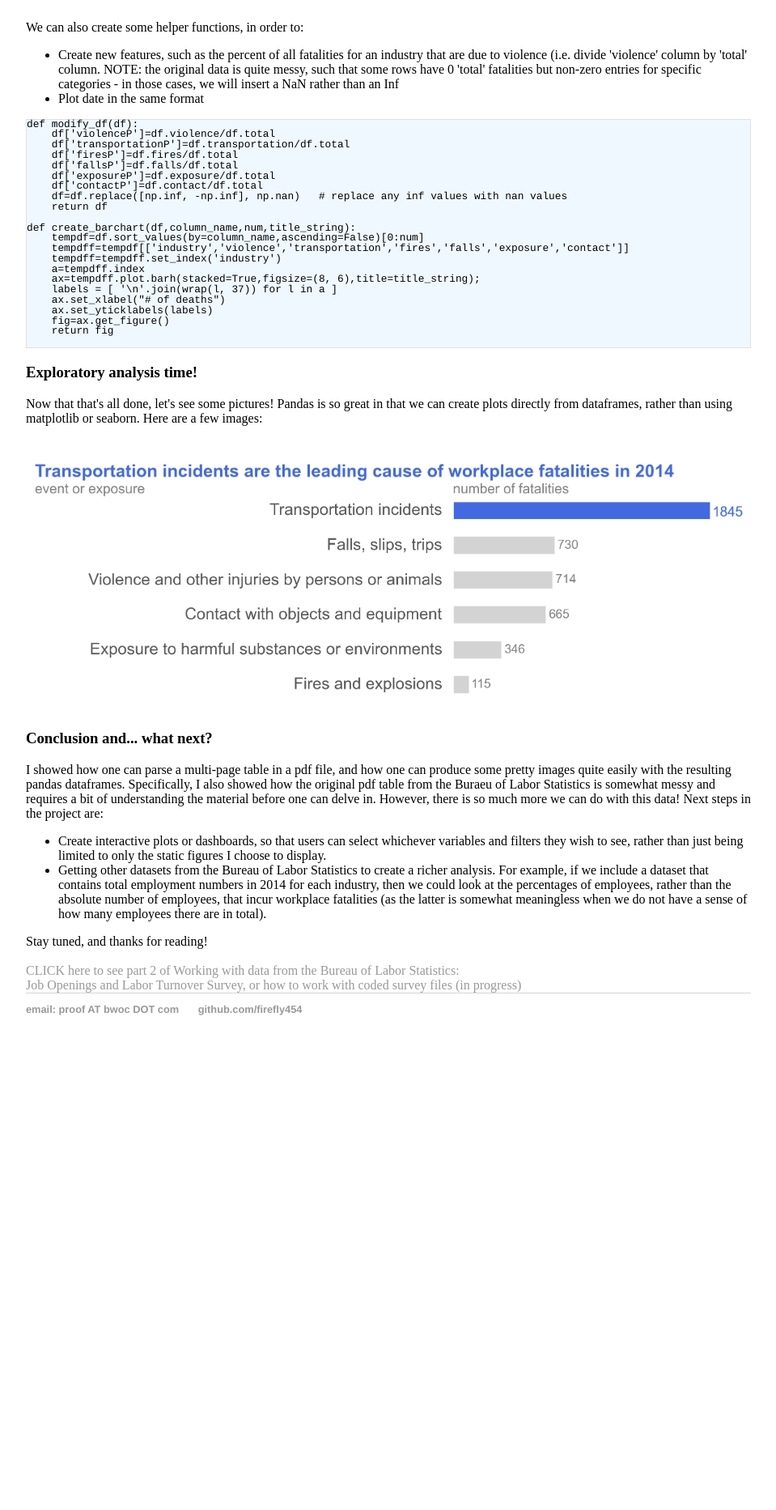
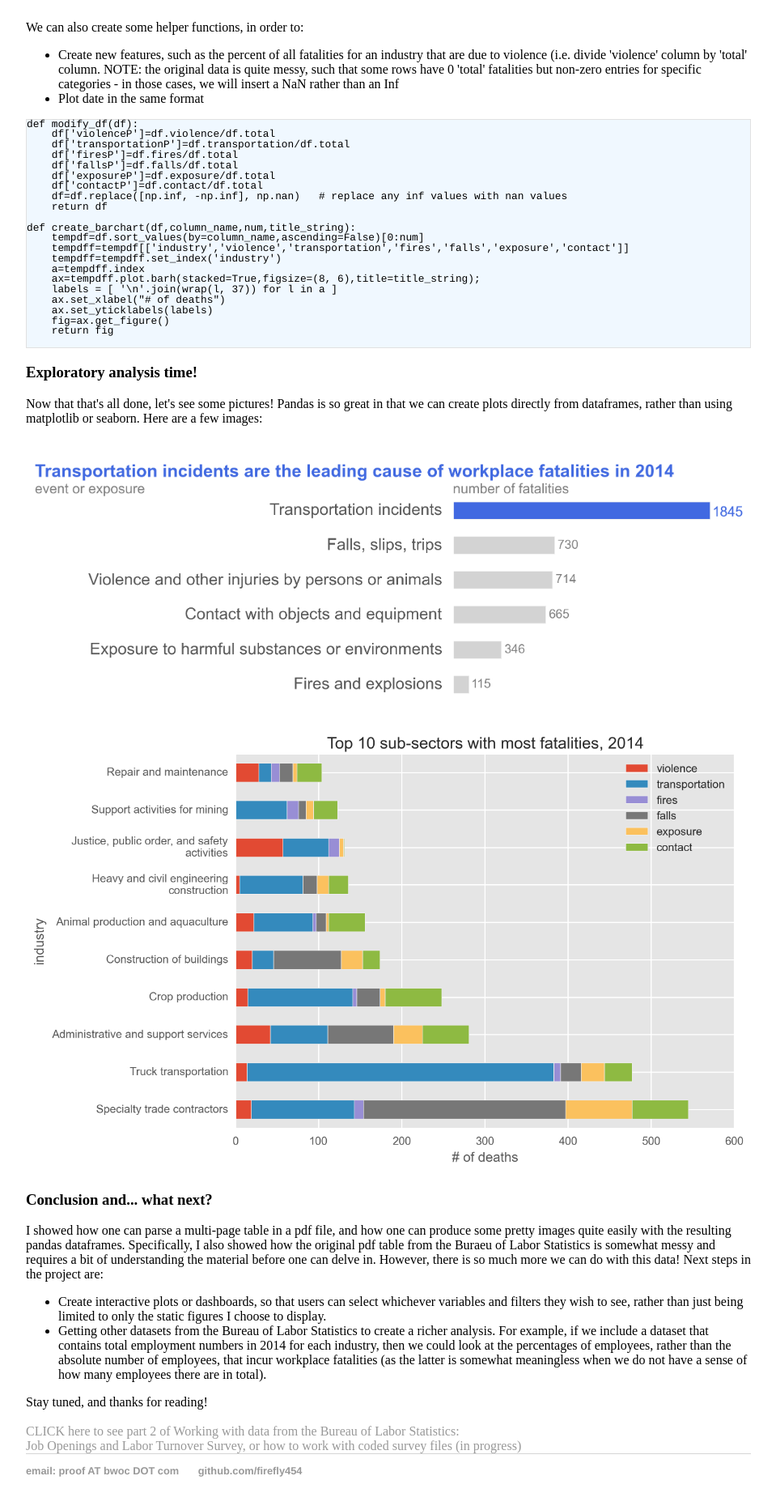
Before and after one commit to firefly454/firefly454.github.io, a Jekyll site: the page built from projects/bls.html, in a window 1280 px wide. Shown: the part 4535-6400 px from the top of the page at 81% size, without its empty margins (160-1119 px from the left). Built offline with Jekyll 4.4.1, drawn with Linux system fonts in a browser that asks for light colours; before the commit the page ends 5849 px from its top, so only the background shows below that.

Commit message:
Update bls.html

```diff
--- a/projects/bls.html
+++ b/projects/bls.html
@@ -277,7 +277,8 @@
      <img src="bls_images/violenceP_gr20_top10.png" alt="top 10 violenceP >20 fatalities, specific industries" width="80%">
      </div>
      -->
-     <img src="bls_images/fatalities_by_category.png" alt="fatalities by category" width="100%">
+     <img src="bls_images/fatalities_by_category.png" alt="fatalities by category" width="100%"><br><br>
+     <img src="bls_images/total_top10.png" alt="fatalities by category" width="100%">
      <h3>Conclusion and... what next?</h3>
      I showed how one can parse a multi-page table in a pdf file, and how one can produce some pretty images quite easily with the
      resulting pandas dataframes. Specifically, I also showed how the original pdf table from the Buraeu of Labor Statistics is somewhat
```
